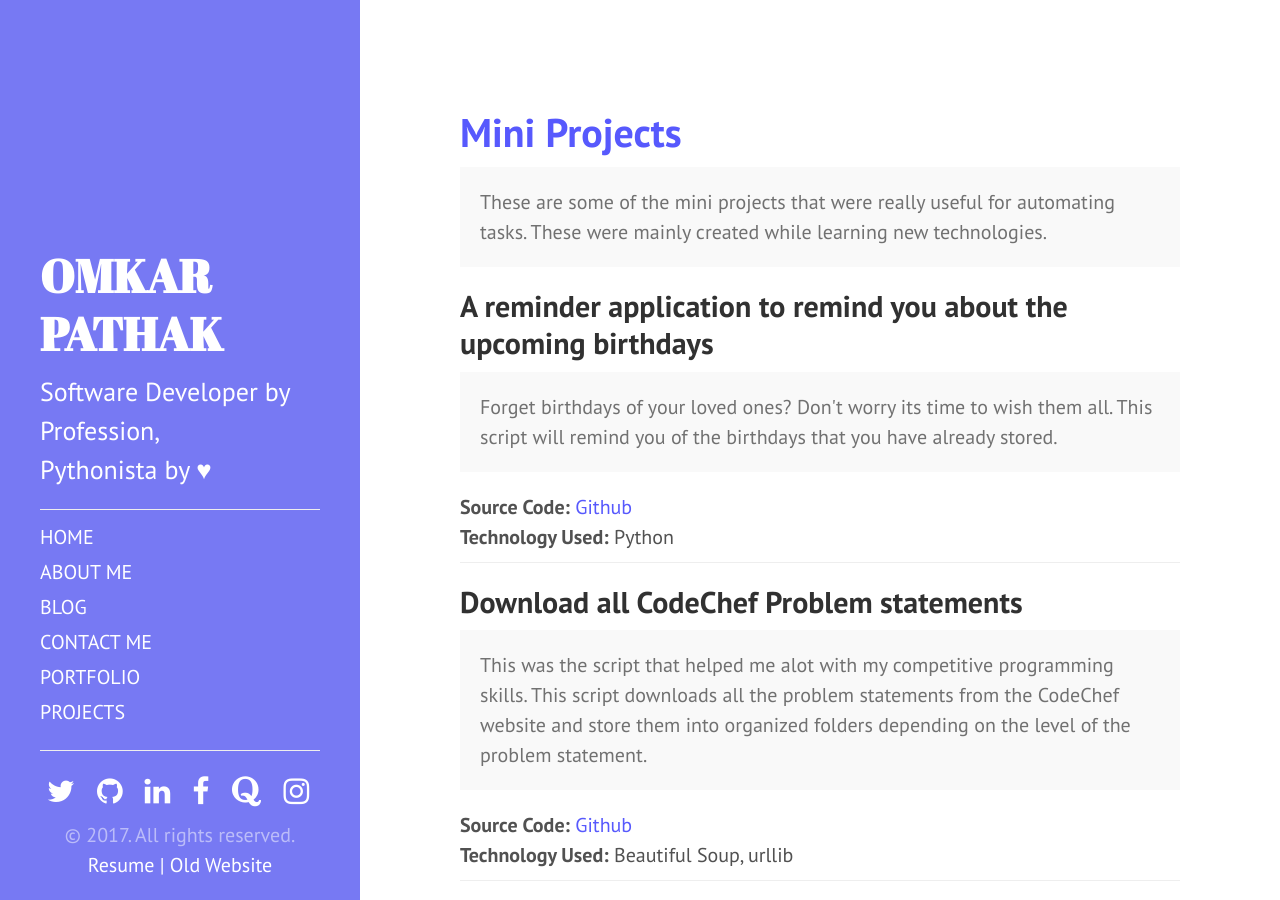
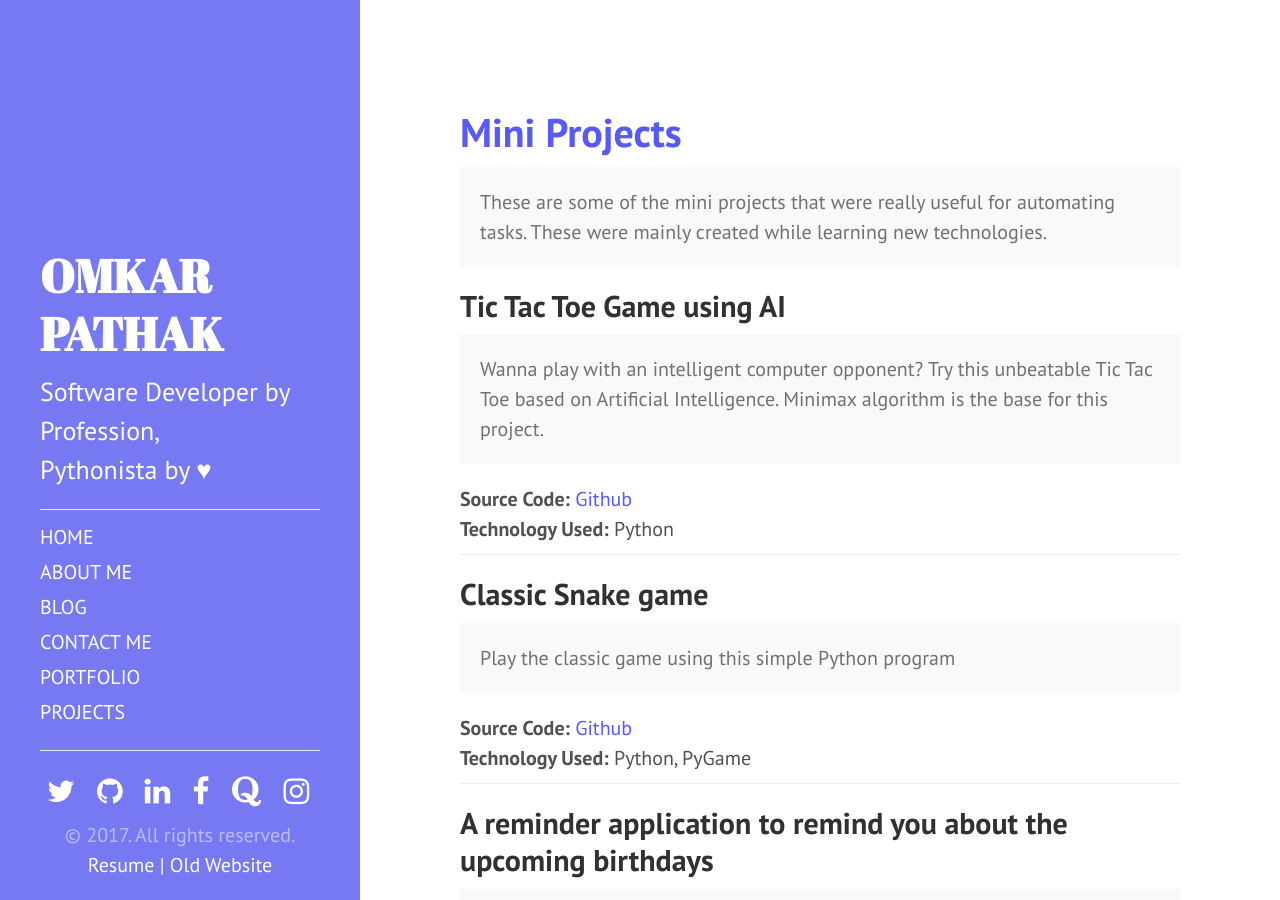
Before and after one commit to OmkarPathak/omkarpathak.github.io, a Jekyll site: the page built from projects/mini-projects/index.html, in a window 1280 px wide and 900 px high. Built offline with Jekyll 4.4.1, drawn with Linux system fonts in a browser that asks for light colours.

Commit message:
Added mini projects

```diff
--- a/projects/mini-projects/index.html
+++ b/projects/mini-projects/index.html
@@ -10,6 +10,33 @@
     These are some of the mini projects that were really useful for automating tasks.
     These were mainly created while learning new technologies.
 </p>
+
+<!--  -->
+<h2>Tic Tac Toe Game using AI</h2>
+
+<p class="message scroll-effect" style="margin-bottom: 20px;">
+    Wanna play with an intelligent computer opponent? Try this unbeatable Tic Tac Toe based on Artificial Intelligence.
+    Minimax algorithm is the base for this project.
+</p>
+
+<b>Source Code:</b><a href="https://github.com/OmkarPathak/Tic-Tac-Toe-Using-Minimax"> Github</a>
+<br />
+<b>Technology Used:</b> Python
+
+<hr>
+
+<!--  -->
+<h2>Classic Snake game</h2>
+
+<p class="message scroll-effect" style="margin-bottom: 20px;">
+    Play the classic game using this simple Python program
+</p>
+
+<b>Source Code:</b><a href="https://github.com/OmkarPathak/Fun-with-Pygame"> Github</a>
+<br />
+<b>Technology Used:</b> Python, PyGame
+
+<hr>
 
 <!--  -->
 <h2>A reminder application to remind you about the upcoming birthdays</h2>
```
